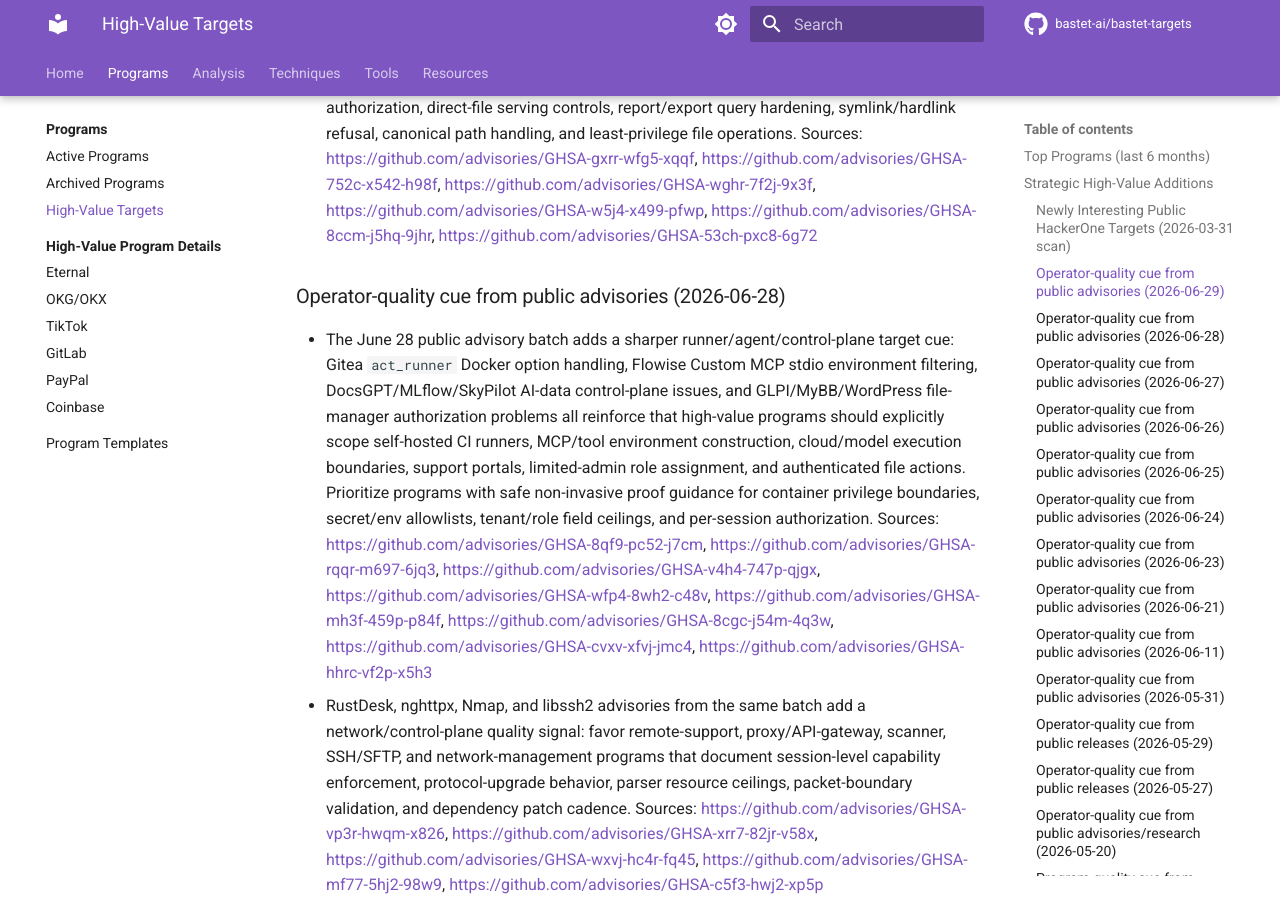
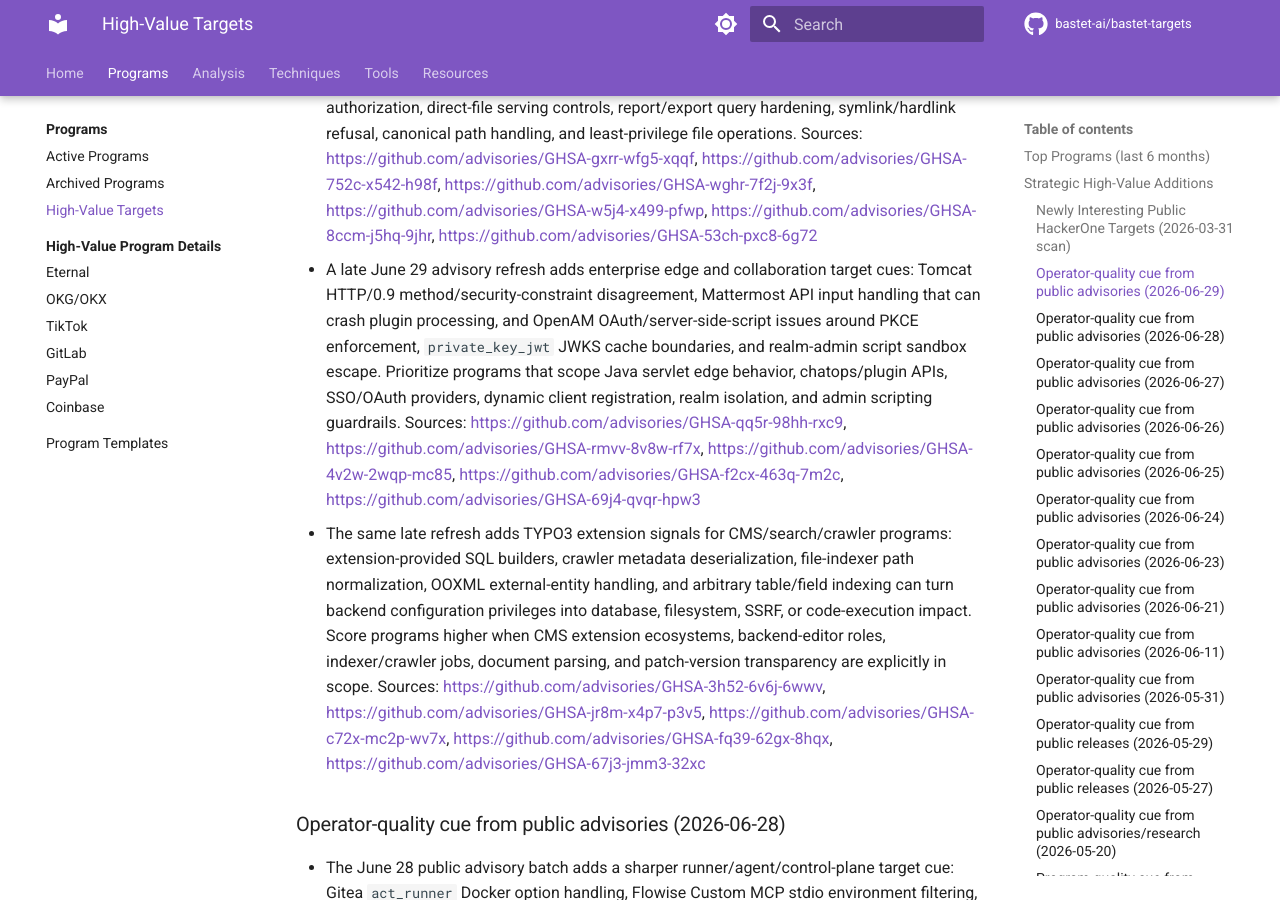
Before and after one commit to bastet-ai/bastet-targets, an MkDocs documentation site: the page built from docs/programs/high-value.md, in a window 1280 px wide and 900 px high, scrolled down 2897 px. Built offline with MkDocs 1.6.1 and Material for MkDocs 9.7.7, drawn with Linux system fonts in a browser that asks for light colours; comment, search, counter and statistics services are not loaded.

Commit message:
Add late June 29 target quality signals

```diff
--- a/docs/programs/high-value.md
+++ b/docs/programs/high-value.md
@@ -38,6 +38,8 @@
 - CMS, renderer, HTTP-client, registry, and package-manager advisories add another quality cue: favor programs where control-panel helper routes, HTML-to-PDF options, outbound HTTP clients, webhook signature validators, registry/blob redirects, and package-manager cache/credential behavior are in scope. Durable seams include role matrices for hidden helper endpoints, renderer URL/file/binary-path inputs, redirect credential stripping, URL canonicalization before SSRF allowlists, registry credential scoping, and repository-controlled package-manager config that may leak fake environment markers before scripts run. Sources: https://github.com/advisories/GHSA-2497-6pwj-pwg7, https://github.com/advisories/GHSA-x8g9-h984-pc36, https://github.com/advisories/GHSA-h73q-4w9q-82h4, https://github.com/advisories/GHSA-pj7v-xfvx-wmjq, https://github.com/advisories/GHSA-jq42-7mfv-hm57, https://github.com/advisories/GHSA-p688-r7jv-fm6f, https://github.com/advisories/GHSA-8jgf-23q5-x7xx, https://github.com/advisories/GHSA-qvqc-4c52-x6qp, https://github.com/advisories/GHSA-3qhv-2rgh-x77r
 - The June 29 public advisory batch adds a CMS/plugin and business-app target cue: Business Directory, MainWP, WP User Frontend, Wallet System for WooCommerce, WooCommerce Designer Pro, Link Whisper Free, ARForms, Jobify, Landing Page Builder, BEAR, and Colissimo Officiel issues cluster around unauthenticated/subscriber XSS, broken access control, IDOR, and e-commerce object ownership. Prioritize CMS/site-builder/marketplace programs that explicitly scope plugin roles, managed customer sites, nonce/capability checks, stored-content escaping, wallet/order/shipping authorization, and patch-SLA visibility. Sources: https://github.com/advisories/GHSA-j7vw-hgqm-mjq6, https://github.com/advisories/GHSA-mfg7-q8ff-25x2, https://github.com/advisories/GHSA-jqjh-8jhc-v62j, https://github.com/advisories/GHSA-5m7g-c794-p955, https://github.com/advisories/GHSA-h2vf-g593-6wfx, https://github.com/advisories/GHSA-q34r-767v-46h6, https://github.com/advisories/GHSA-33cv-ffrg-w682, https://github.com/advisories/GHSA-2gv4-h2pg-hjh9, https://github.com/advisories/GHSA-m2vm-g496-48qp, https://github.com/advisories/GHSA-77c2-57x5-fjmg, https://github.com/advisories/GHSA-w5v2-p57c-3889, https://github.com/advisories/GHSA-rxh5-g3fx-mmx7
 - Page Builder CK arbitrary file upload, Paid Videochat Turnkey Site file deletion, phpUploader information disclosure, FrontAccounting SQL injection, and `acl` symlink traversal add adjacent scoring seams for admin-media, finance/ERP, backup/sync, CI, and file-management targets. Favor programs with documented upload-root confinement, delete authorization, direct-file serving controls, report/export query hardening, symlink/hardlink refusal, canonical path handling, and least-privilege file operations. Sources: https://github.com/advisories/GHSA-gxrr-wfg5-xqqf, https://github.com/advisories/GHSA-752c-x542-h98f, https://github.com/advisories/GHSA-wghr-7f2j-9x3f, https://github.com/advisories/GHSA-w5j4-x499-pfwp, https://github.com/advisories/GHSA-8ccm-j5hq-9jhr, https://github.com/advisories/GHSA-53ch-pxc8-6g72
+- A late June 29 advisory refresh adds enterprise edge and collaboration target cues: Tomcat HTTP/0.9 method/security-constraint disagreement, Mattermost API input handling that can crash plugin processing, and OpenAM OAuth/server-side-script issues around PKCE enforcement, `private_key_jwt` JWKS cache boundaries, and realm-admin script sandbox escape. Prioritize programs that scope Java servlet edge behavior, chatops/plugin APIs, SSO/OAuth providers, dynamic client registration, realm isolation, and admin scripting guardrails. Sources: https://github.com/advisories/GHSA-qq5r-98hh-rxc9, https://github.com/advisories/GHSA-rmvv-8v8w-rf7x, https://github.com/advisories/GHSA-4v2w-2wqp-mc85, https://github.com/advisories/GHSA-f2cx-463q-7m2c, https://github.com/advisories/GHSA-69j4-qvqr-hpw3
+- The same late refresh adds TYPO3 extension signals for CMS/search/crawler programs: extension-provided SQL builders, crawler metadata deserialization, file-indexer path normalization, OOXML external-entity handling, and arbitrary table/field indexing can turn backend configuration privileges into database, filesystem, SSRF, or code-execution impact. Score programs higher when CMS extension ecosystems, backend-editor roles, indexer/crawler jobs, document parsing, and patch-version transparency are explicitly in scope. Sources: https://github.com/advisories/GHSA-3h52-6v6j-6wwv, https://github.com/advisories/GHSA-jr8m-x4p7-p3v5, https://github.com/advisories/GHSA-c72x-mc2p-wv7x, https://github.com/advisories/GHSA-fq39-62gx-8hqx, https://github.com/advisories/GHSA-67j3-jmm3-32xc
 
 ### Operator-quality cue from public advisories (2026-06-28)
 
```
Also changed, not shown: docs/programs/program-quality-signals.md (+2 -0 lines).
